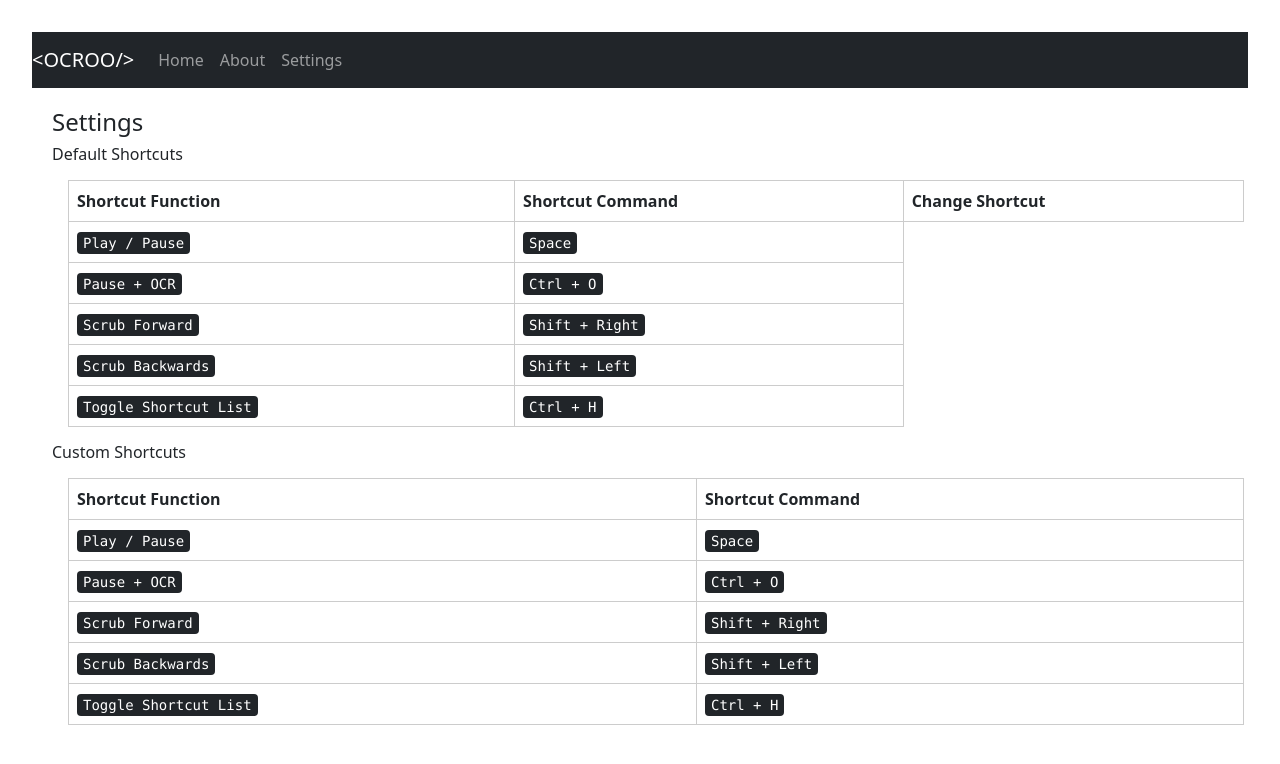
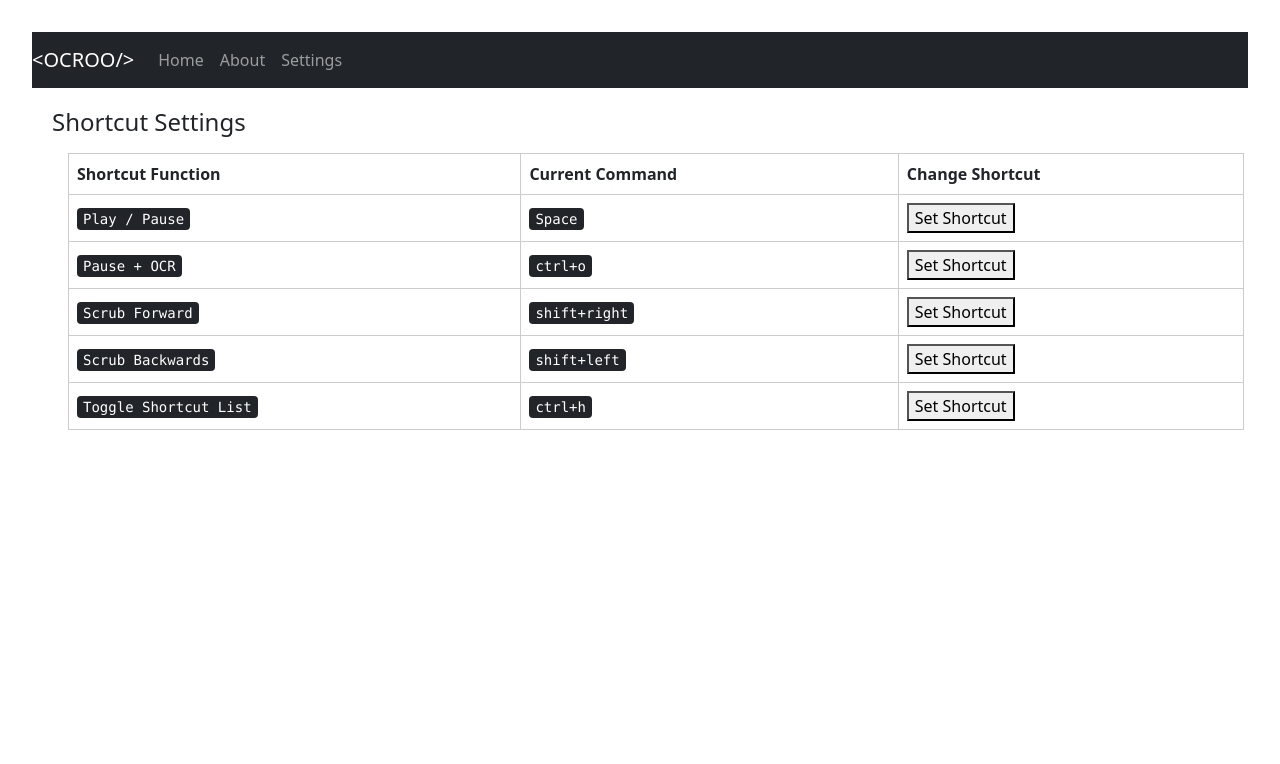
Before and after one commit to weedlesniper/advp-project-2, a React (Vite) app in the folder frontend/: page /settings in a window 1280 px wide. Shown: the top 764 px of the page. Built offline with nearby package versions, Linux system fonts and the light colour scheme.

Commit message:
feat: shortcuts saved to LocalStorage, need to retrieve and use in video player

```diff
--- a/frontend/src/pages/Settings.jsx
+++ b/frontend/src/pages/Settings.jsx
@@ -1,70 +1,215 @@
+import { useEffect, useState } from "react";
 import "../App.css";
 
+const STORAGE_KEY = "ocr_shortcuts_v1";
+
+const DEFAULT_SHORTCUTS = {
+    playPause: "space",
+    pauseOcr: "ctrl+o",
+    scrubForward: "shift+right",
+    scrubBackward: "shift+left",
+    toggleList: "ctrl+h",
+};
+
+const WIN_PROTECTED_SHORTCUTS = new Set([
+    "alt+tab",
+    "alt+f4",
+    "ctrl+alt+del",
+    "ctrl+shift+esc",
+    "ctrl+p",   // print
+    "ctrl+s",   // save
+]);
+
+
+function buildComboFromEvent(event) {
+    const parts = [];
+
+    // Treat Ctrl or Cmd as "ctrl" for simplicity
+    if (event.ctrlKey || event.metaKey) parts.push("ctrl");
+    if (event.altKey) parts.push("alt");
+    if (event.shiftKey) parts.push("shift");
+
+    let key = event.key.toLowerCase();
+
+    // Ignore pure modifier presses
+    if (["control", "shift", "alt", "meta"].includes(key)) {
+        return null;
+    }
+
+    // Normalise some common keys
+    if (key === " ") key = "space";
+    if (key === "arrowleft") key = "left";
+    if (key === "arrowright") key = "right";
+    if (key === "arrowup") key = "up";
+    if (key === "arrowdown") key = "down";
+
+    parts.push(key);
+    return parts.join("+");
+}
+
 export default function Settings() {
+    function initShortcuts() {
+        try {
+            const savedString = localStorage.getItem(STORAGE_KEY);
+
+            if (savedString) {
+                const savedObject = JSON.parse(savedString);
+
+                // merge defaults and saved shortcuts
+                return {
+                    ...DEFAULT_SHORTCUTS,
+                    ...savedObject,
+                };
+            }
+
+            // nothing saved yet
+            return DEFAULT_SHORTCUTS;
+        } catch (err) {
+            // something goes wrong, just use defaults
+            return DEFAULT_SHORTCUTS;
+        }
+    }
+    const [shortcuts, setShortcuts] = useState(initShortcuts);
+
+    // which action we are currently recording a shortcut for
+    const [capturingAction, setCapturingAction] = useState(null);
+    const [error, setError] = useState("");
+
+    // Save to localStorage whenever shortcuts change
+    useEffect(() => {
+        localStorage.setItem(STORAGE_KEY, JSON.stringify(shortcuts));
+    }, [shortcuts]);
+
+    // global (within settings) keydown listener when we're in "capture" mode
+    useEffect(() => {
+        if (!capturingAction) return;
+
+        const handleKeyDown = (event) => {
+            // stop browser default (ctrl + p, ctrl + s, etc)
+            event.preventDefault();
+            event.stopPropagation();
+
+            //cancel with escape
+            if (event.key === "Escape") {
+                setCapturingAction(null);
+                setError("");
+                return;
+            }
+
+            const combo = buildComboFromEvent(event);
+            if (!combo) return; // ignore modifier-only keys
+
+            if (WIN_PROTECTED_SHORTCUTS.has(combo)) {
+                setError(
+                    `"${combo}" is reserved (system/browser shortcut). Please choose another.`
+                );
+                return; // don't save, stay in capture mode so they can try again
+            }
+
+            setError("");
+
+            // get the previous shortcuts, and merge in the new recorded shortcut
+            setShortcuts((prev) => ({
+                ...prev,
+                [capturingAction]: combo,
+            }));
+
+            setCapturingAction(null); // done capturing
+        };
+
+        window.addEventListener("keydown", handleKeyDown);
+        return () => window.removeEventListener("keydown", handleKeyDown);
+    }, [capturingAction]);
+
+    const startCapture = (actionKey) => {
+        setError("");
+        setCapturingAction(actionKey);
+    };
+
     return (
-
-        <div class="align-items: center">
-            <h1 className="page-heading"> Settings</h1>
-            <h1 className="page-subheading"> Default Shortcuts</h1>
+        <div className="settings-page">
+            <h1 className="page-heading">Shortcut Settings</h1>
             <table>
                 <thead>
-                    <th>Shortcut Function</th>
-                    <th>Shortcut Command</th>
-                    <th>Change Shortcut</th>
+                    <tr>
+                        <th>Shortcut Function</th>
+                        <th>Current Command</th>
+                        <th>Change Shortcut</th>
+                    </tr>
                 </thead>
                 <tbody>
                     <tr>
                         <td><kbd>Play / Pause</kbd></td>
                         <td><kbd>Space</kbd></td>
+                        <td>
+                            <button
+                                type="button"
+                                onClick={() => startCapture("playPause")}>
+                                {capturingAction === "playPause" ? "Press keys..." : "Set Shortcut"}
+                            </button>
+                        </td>
                     </tr>
                     <tr>
                         <td><kbd>Pause + OCR</kbd></td>
-                        <td><kbd>Ctrl + O</kbd></td>
+                        <td><kbd>{shortcuts.pauseOcr || DEFAULT_SHORTCUTS.pauseOcr}</kbd></td>
+                        <td>
+                            <button
+                                type="button"
+                                onClick={() => startCapture("pauseOcr")}
+                            >
+                                {capturingAction === "pauseOcr" ? "Press keys..." : "Set Shortcut"}
+                            </button>
+                        </td>
                     </tr>
                     <tr>
-                        <td><kbd>Scrub Forward </kbd></td>
-                        <td><kbd>Shift + Right</kbd></td>
+                        <td><kbd>Scrub Forward</kbd></td>
+                        <td><kbd>{shortcuts.scrubForward || DEFAULT_SHORTCUTS.scrubForward}</kbd></td>
+                        <td>
+                            <button
+                                type="button"
+                                onClick={() => startCapture("scrubForward")}
+                            >
+                                {capturingAction === "scrubForward" ? "Press keys..." : "Set Shortcut"}
+                            </button>
+                        </td>
                     </tr>
                     <tr>
                         <td><kbd>Scrub Backwards</kbd></td>
-                        <td><kbd>Shift + Left</kbd></td>
+                        <td><kbd>{shortcuts.scrubBackward || DEFAULT_SHORTCUTS.scrubBackward}</kbd></td>
+                        <td>
+                            <button
+                                type="button"
+                                onClick={() => startCapture("scrubBackward")}
+                            >
+                                {capturingAction === "scrubBackward" ? "Press keys..." : "Set Shortcut"}
+                            </button>
+                        </td>
                     </tr>
                     <tr>
                         <td><kbd>Toggle Shortcut List</kbd></td>
-                        <td><kbd>Ctrl + H</kbd></td>
+                        <td><kbd>{shortcuts.toggleList || DEFAULT_SHORTCUTS.toggleList}</kbd></td>
+                        <td>
+                            <button
+                                type="button"
+                                onClick={() => startCapture("toggleList")}
+                            >
+                                {capturingAction === "toggleList" ? "Press keys..." : "Set Shortcut"}
+                            </button>
+                        </td>
                     </tr>
                 </tbody>
             </table>
-            <h1 className="page-subheading"> Custom Shortcuts</h1>
-            <table>
-                <thead>
-                    <th>Shortcut Function</th>
-                    <th>Shortcut Command</th>
-                </thead>
-                <tbody>
-                    <tr>
-                        <td><kbd>Play / Pause</kbd></td>
-                        <td><kbd>Space</kbd></td>
-                    </tr>
-                    <tr>
-                        <td><kbd>Pause + OCR</kbd></td>
-                        <td><kbd>Ctrl + O</kbd></td>
-                    </tr>
-                    <tr>
-                        <td><kbd>Scrub Forward </kbd></td>
-                        <td><kbd>Shift + Right</kbd></td>
-                    </tr>
-                    <tr>
-                        <td><kbd>Scrub Backwards</kbd></td>
-                        <td><kbd>Shift + Left</kbd></td>
-                    </tr>
-                    <tr>
-                        <td><kbd>Toggle Shortcut List</kbd></td>
-                        <td><kbd>Ctrl + H</kbd></td>
-                    </tr>
-                </tbody>
-            </table>
+
+            {capturingAction && (
+                <p style={{ marginTop: "1rem" }}>
+                    Press the keys you want for this shortcut, or press <kbd>Esc</kbd> to cancel.
+                </p>
+            )}
+            {error && (
+                <p style={{ marginTop: "0.5rem", color: "red" }}>
+                    {error}
+                </p>
+            )}
         </div>
-
     );
 }
```
